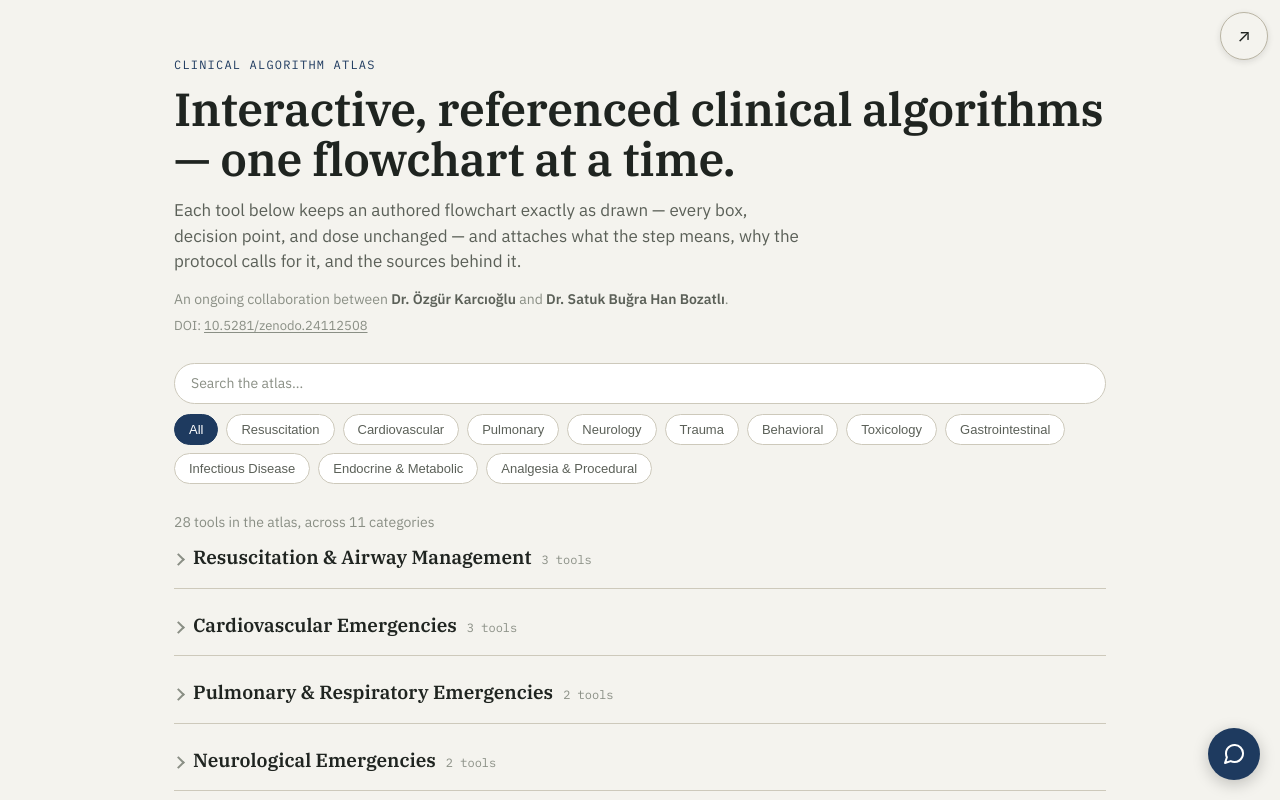
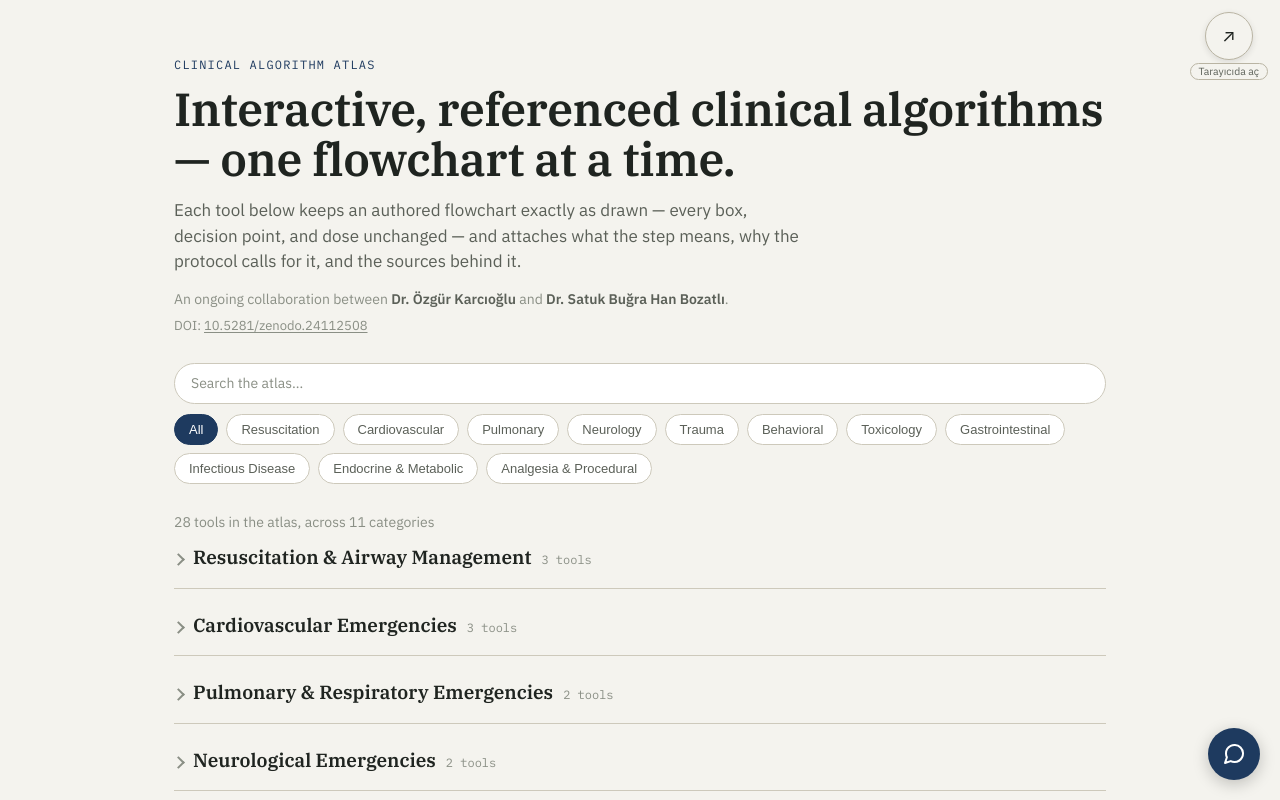
Before and after one commit to satbuhan/clinical-algorithm-atlas, a plain HTML site: page index.html in a window 1280 px wide. Shown: the top 800 px of the page. Drawn offline with Linux system fonts and the light colour scheme.

Commit message:
Add a small caption under the "open in browser" icon
People were mistaking it for, or asking whether it was, the unrelated
"← Clinical Algorithm Atlas" return-to-hub pill from the tool pages —
that one doesn't even appear on the hub itself, but the confusion was
real enough that a plain icon wasn't clear on its own. "Tarayıcıda aç"
sits under the icon now; the whole pill (icon + caption) is one click
target.

Co-Authored-By: Claude Sonnet 5 <noreply@anthropic.com>
Claude-Session: https://claude.ai/code/session_01J8ettcHb2V6QYVdxFW6xsz

```diff
--- a/assets/style.css
+++ b/assets/style.css
@@ -69,12 +69,23 @@ a { color: inherit; }
    harmless, rarely-clicked "open in a new tab" link instead. One button
    here on the hub is enough: from the browser, every tool is one tap
    away via its own normal link, so this doesn't need repeating on 28
-   tool pages too. */
+   tool pages too. A small "Tarayıcıda aç" caption sits under the icon
+   since people kept mistaking it for (or asking if it was) the
+   unrelated "← Clinical Algorithm Atlas" return-to-hub pill that only
+   appears on the tool pages, not here. */
 .open-in-browser {
   position: fixed;
   top: 0.75rem;
   right: 0.75rem;
   z-index: 30;
+  display: inline-flex;
+  flex-direction: column;
+  align-items: center;
+  gap: 0.2rem;
+  text-decoration: none;
+  color: var(--ink);
+}
+.open-in-browser__icon {
   display: inline-flex;
   align-items: center;
   justify-content: center;
@@ -86,10 +97,20 @@ a { color: inherit; }
   box-shadow: 0 2px 6px rgba(31, 36, 32, 0.12);
   font-family: var(--font-sans);
   font-size: 1.1rem;
-  color: var(--ink);
-  text-decoration: none;
 }
-.open-in-browser:hover, .open-in-browser:active { color: var(--accent); border-color: var(--accent); }
+.open-in-browser__label {
+  font-family: var(--font-sans);
+  font-size: 0.65rem;
+  line-height: 1.2;
+  color: var(--ink-soft);
+  background: var(--paper);
+  border: 1px solid var(--rule-strong);
+  border-radius: 999px;
+  padding: 1px 8px;
+  white-space: nowrap;
+}
+.open-in-browser:hover .open-in-browser__icon,
+.open-in-browser:active .open-in-browser__icon { color: var(--accent); border-color: var(--accent); }
 
 /* ---------- Masthead ---------- */
 .masthead {
--- a/index.html
+++ b/index.html
@@ -14,7 +14,10 @@
 </head>
 <body>
 
-<a class="open-in-browser" id="openInBrowser" href="https://tinyurl.com/475x4x5v" target="_blank" rel="noopener" aria-label="Open in browser" title="Open in browser">↗</a>
+<a class="open-in-browser" id="openInBrowser" href="https://tinyurl.com/475x4x5v" target="_blank" rel="noopener" aria-label="Open in browser" title="Open in browser">
+  <span class="open-in-browser__icon" aria-hidden="true">↗</span>
+  <span class="open-in-browser__label">Tarayıcıda aç</span>
+</a>
 
 <header class="masthead">
   <p class="masthead__eyebrow">Clinical Algorithm Atlas</p>
```
